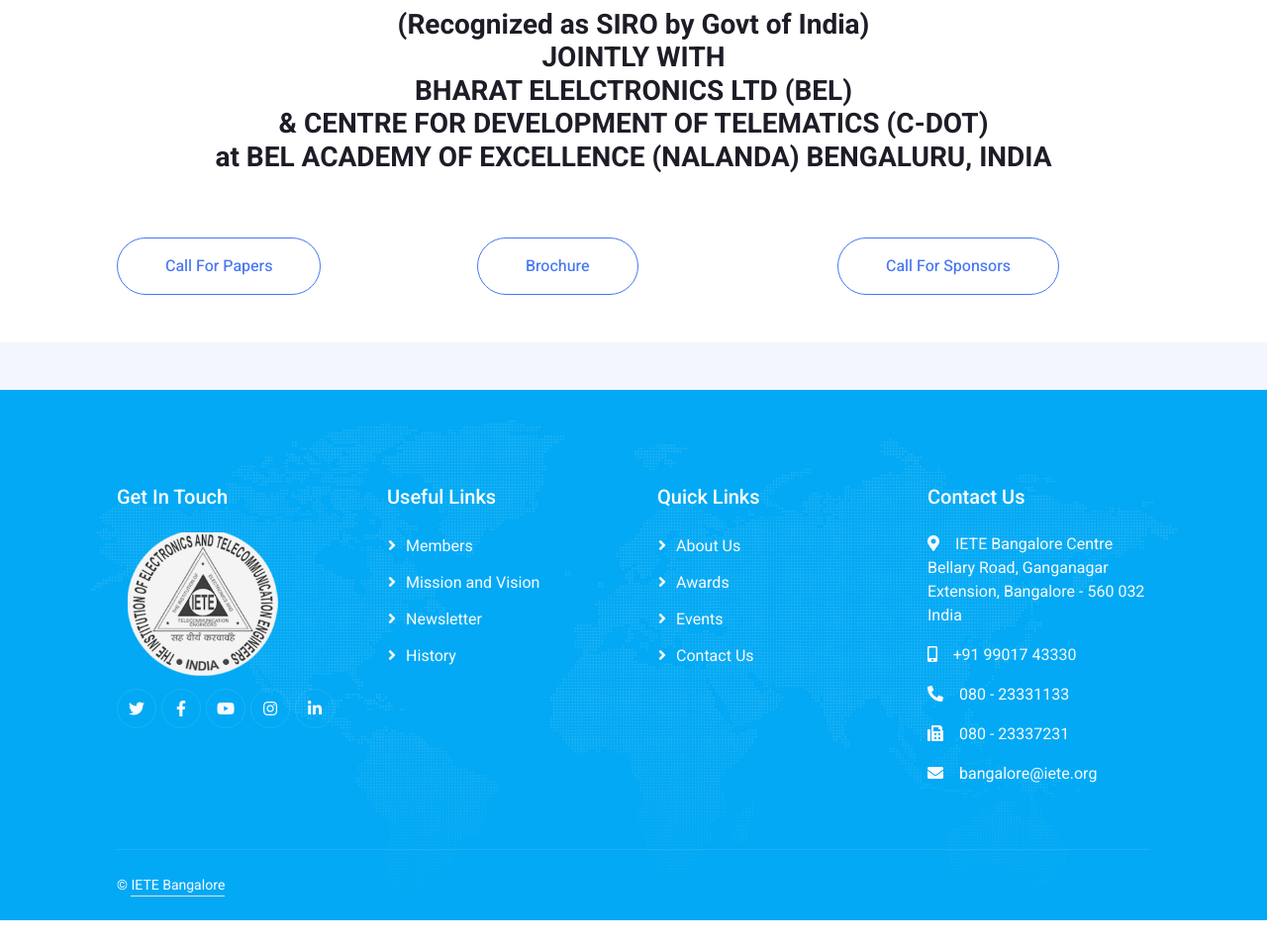
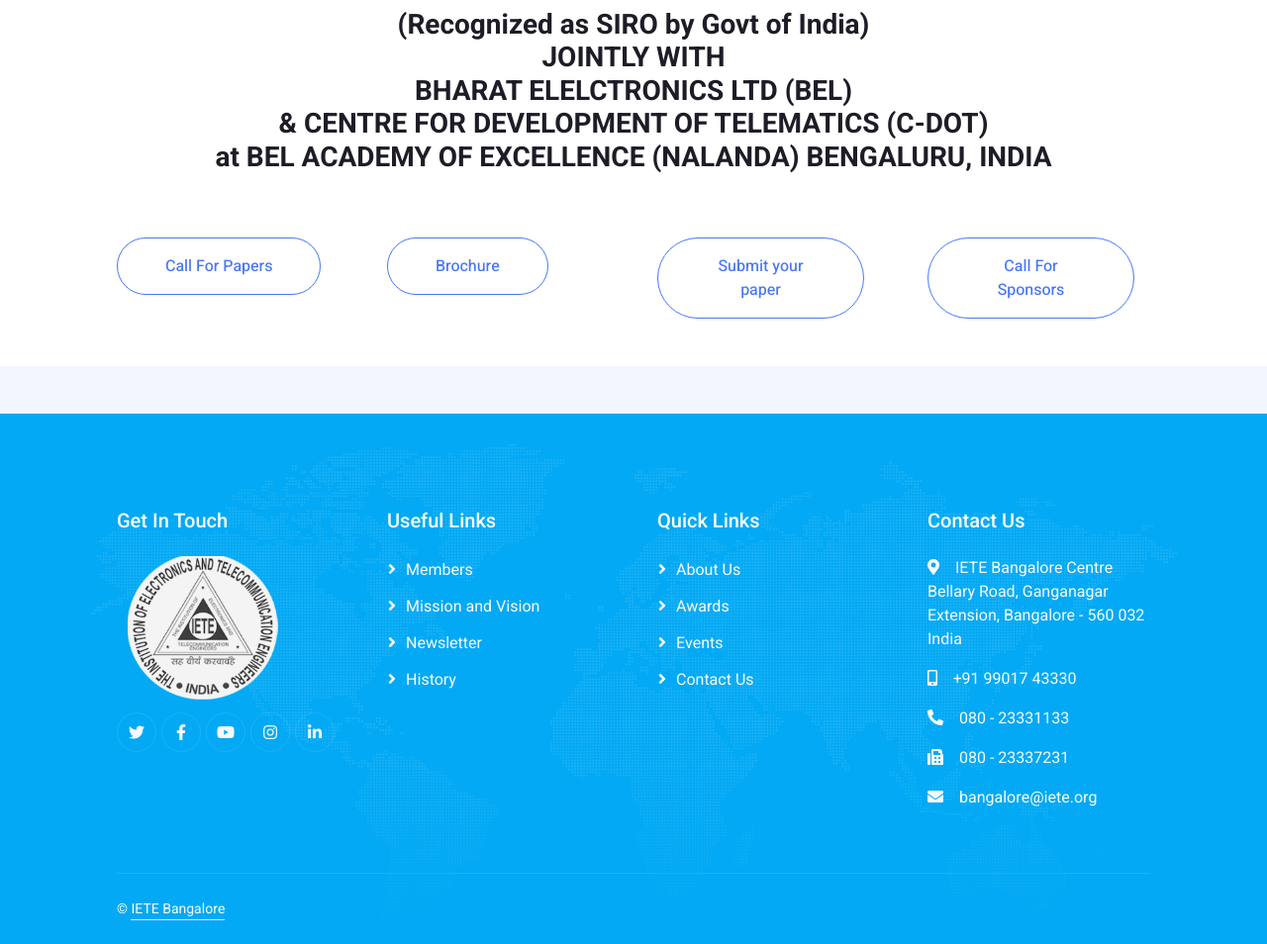
Before and after one commit to KetanKeshav/IETE-Bangalore, a PHP site: page /iici.php in a window 1280 px wide. Shown: the part 770-1724 px from the top of the page at 99% size. Before the commit the page ends 1700 px from the top, so only its background shows below. Run offline with PHP 8.4, Linux system fonts and the light colour scheme; some libraries are stand-ins or nearby versions.

Commit message:
Submission link updated

```diff
--- a/iici.php
+++ b/iici.php
@@ -98,13 +98,17 @@
                 </div>
                 <div class="row g-5 mt-2">
                     <!-- Insert three buttons to Download Brochure, Download Call for Papers and Download Call For SPonsors -->
-                    <div class="col-lg-4">
+                    <div class="col-lg-3">
                         <a href="./assets/downloads/CFP.pdf" download="IICI-23-CFP" class="btn btn-outline-secondary py-sm-3 px-sm-5 rounded-pill me-3 animated slideInLeft">Call For Papers</a>
                     </div>
-                    <div class="col-lg-4">
+                    <div class="col-lg-3">
                         <a href="./assets/downloads/Brochure.pdf" download="IICI-23-Brochure" class="btn btn-outline-secondary py-sm-3 px-sm-5 rounded-pill me-3 animated slideInLeft">Brochure</a>
                     </div>
-                    <div class="col-lg-4">
+                    <div class="col-lg-3">
+                        <a href="https://cmt3.research.microsoft.com/IICI2023" class="btn btn-outline-secondary py-sm-3 px-sm-5 rounded-pill me-3 animated slideInLeft" target="_bl
+                        ">Submit your paper</a>
+                    </div>
+                    <div class="col-lg-3">
                         <a href="./assets/downloads/CFSP.pdf" download="IICI-23-CFSP" class="btn btn-outline-secondary py-sm-3 px-sm-5 rounded-pill me-3 animated slideInLeft">Call For Sponsors</a>
                     </div>
                 </div>
```
